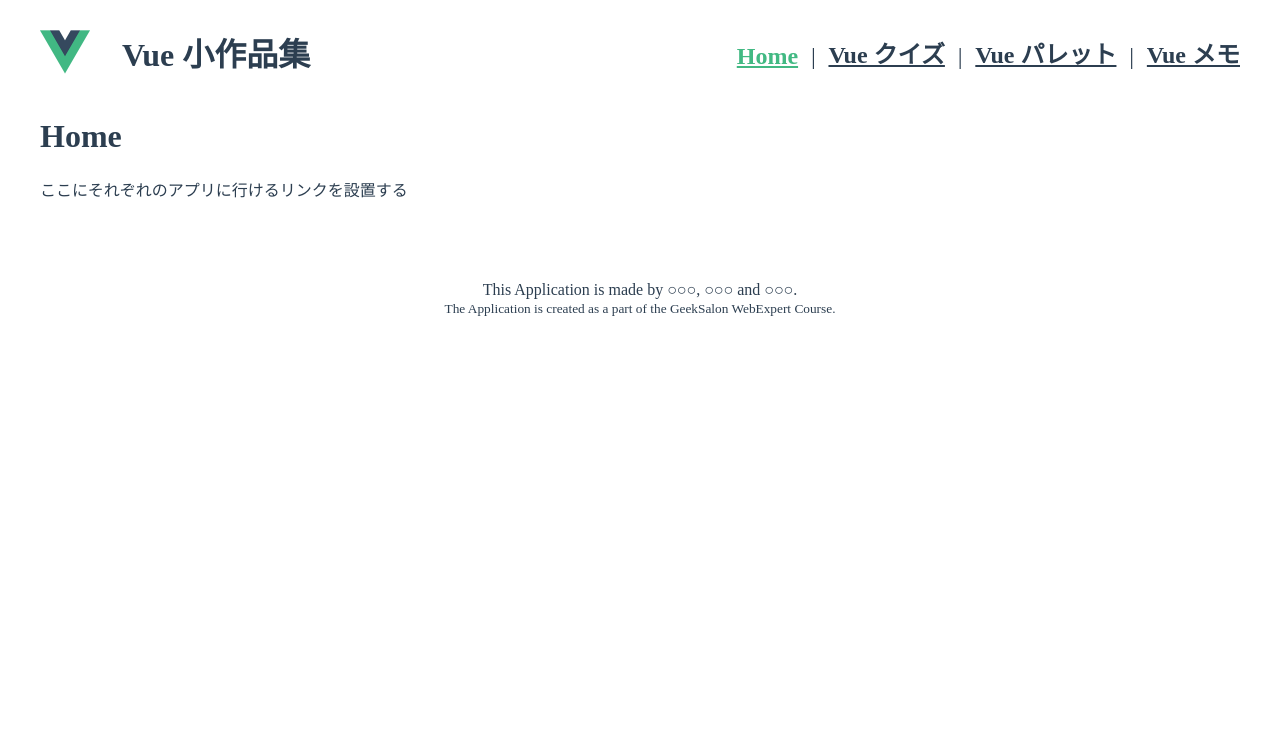
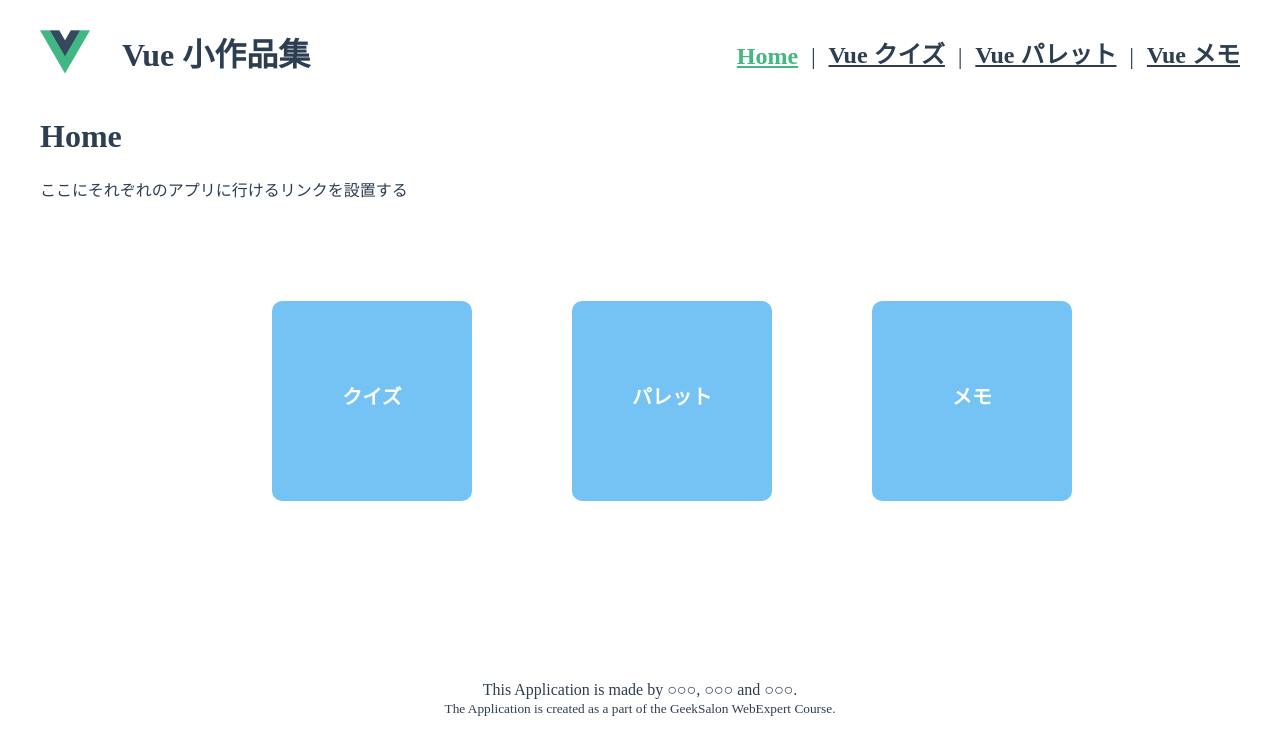
Before and after one commit to webex14-team-1/demo-team-app, a Vue app: page / in a window 1280 px wide. Shown: the top 754 px of the page. Built offline with nearby package versions, Linux system fonts and the light colour scheme.

Commit message:
リンク作成

```diff
--- a/src/views/HomeView.vue
+++ b/src/views/HomeView.vue
@@ -1,4 +1,58 @@
 <template>
   <h1>Home</h1>
   <div>ここにそれぞれのアプリに行けるリンクを設置する</div>
+  <div class="link">
+    <a class="quizHome common" href="./QuizApp.vue">
+      <p class="Text">クイズ</p>
+    </a>
+
+    <a class="paletteHome common" href="./PaletteApp.vue">
+      <p class="Text">パレット</p>
+    </a>
+
+    <a class="memoHome common" href="./MemoApp.vue">
+      <p class="Text">メモ</p>
+    </a>
+  </div>
 </template>
+
+<style>
+.link {
+  width: 900px;
+  margin: 100px auto;
+  display: flex;
+  justify-content: space-around;
+}
+
+.common {
+  display: block;
+  text-decoration: none;
+  height: 200px;
+  width: 200px;
+  background-color: rgb(116, 195, 244);
+  border-radius: 10px;
+}
+
+.quizHome:hover {
+  box-shadow: -9px 9px 23px rgba(230, 180, 15, 0.9),
+    9px -9px 23px rgba(137, 241, 133, 0.9);
+}
+
+.paletteHome:hover {
+  box-shadow: -9px 9px 23px rgba(255, 140, 91, 0.9),
+    9px -9px 23px rgba(230, 180, 15, 0.9);
+}
+
+.memoHome:hover {
+  box-shadow: -9px 9px 23px rgba(253, 102, 94, 0.9),
+    9px -9px 23px rgba(255, 142, 229, 0.9);
+}
+
+.Text {
+  font-size: 20px;
+  font-weight: bold;
+  color: white;
+  text-align: center;
+  margin: 80px 0;
+}
+</style>
```
